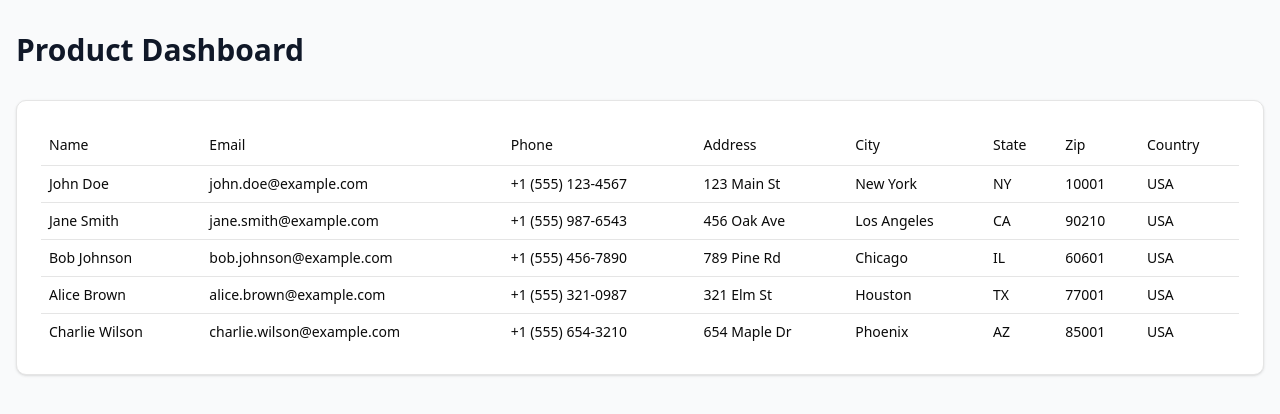
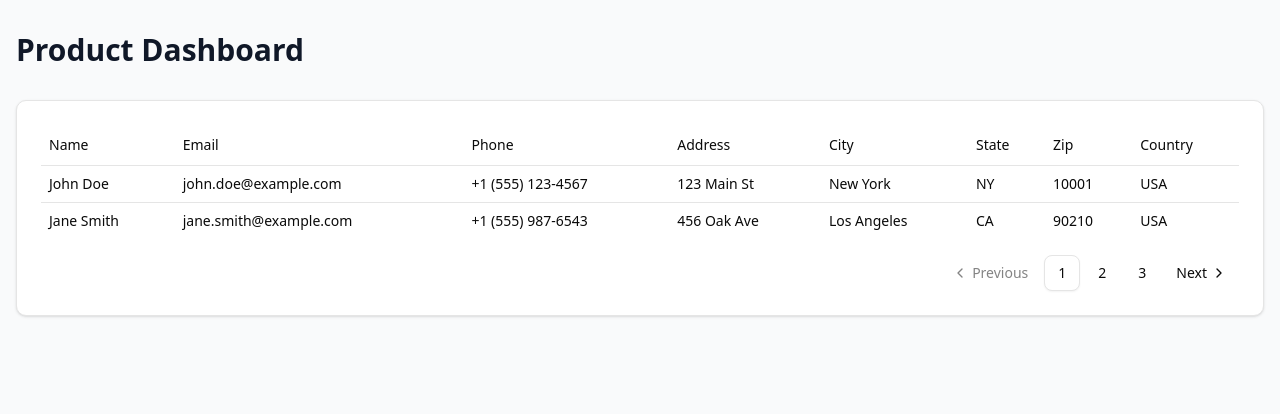
Before and after one commit to andresvial/product-dashboard, a Next.js app: page / in a window 1280 px wide. Shown: the top 414 px of the page. Built offline with nearby package versions, Linux system fonts and the light colour scheme.

Commit message:
feat: Add data table component and a example

```diff
--- a/src/app/page.tsx
+++ b/src/app/page.tsx
@@ -1,6 +1,19 @@
-import { Table, TableHead, TableHeader, TableRow, TableBody, TableCell } from '../packages/ui';
+import { DataTable, Column } from '../packages/ui';
 
-const dummyData = [
+interface User {
+  id: number;
+  name: string;
+  email: string;
+  phone: string;
+  address: string;
+  city: string;
+  state: string;
+  zip: string;
+  country: string;
+  status: string;
+}
+
+const dummyData: User[] = [
   {
     id: 1,
     name: 'John Doe',
@@ -63,6 +76,17 @@ const dummyData = [
   },
 ];
 
+const columns: Column<User>[] = [
+  { key: 'name', header: 'Name' },
+  { key: 'email', header: 'Email' },
+  { key: 'phone', header: 'Phone' },
+  { key: 'address', header: 'Address' },
+  { key: 'city', header: 'City' },
+  { key: 'state', header: 'State' },
+  { key: 'zip', header: 'Zip' },
+  { key: 'country', header: 'Country' },
+];
+
 export default function Home() {
   return (
     <div className="min-h-screen bg-gray-50">
@@ -71,34 +95,12 @@ export default function Home() {
 
         <div className="bg-white rounded-lg shadow-sm border">
           <div className="p-6">
-            <Table>
-              <TableHeader>
-                <TableRow>
-                  <TableHead>Name</TableHead>
-                  <TableHead>Email</TableHead>
-                  <TableHead>Phone</TableHead>
-                  <TableHead>Address</TableHead>
-                  <TableHead>City</TableHead>
-                  <TableHead>State</TableHead>
-                  <TableHead>Zip</TableHead>
-                  <TableHead>Country</TableHead>
-                </TableRow>
-              </TableHeader>
-              <TableBody>
-                {dummyData.map((user) => (
-                  <TableRow key={user.id}>
-                    <TableCell className="font-medium">{user.name}</TableCell>
-                    <TableCell>{user.email}</TableCell>
-                    <TableCell>{user.phone}</TableCell>
-                    <TableCell>{user.address}</TableCell>
-                    <TableCell>{user.city}</TableCell>
-                    <TableCell>{user.state}</TableCell>
-                    <TableCell>{user.zip}</TableCell>
-                    <TableCell>{user.country}</TableCell>
-                  </TableRow>
-                ))}
-              </TableBody>
-            </Table>
+            <DataTable
+              data={dummyData}
+              columns={columns}
+              pageSize={2}
+              emptyMessage="No products found"
+            />
           </div>
         </div>
       </div>
--- /dev/null
+++ b/src/packages/ui/components/data-table.tsx
@@ -0,0 +1,174 @@
+'use client';
+
+import { Table, TableBody, TableCell, TableHead, TableHeader, TableRow } from './table';
+import {
+  Pagination,
+  PaginationContent,
+  PaginationItem,
+  PaginationLink,
+  PaginationNext,
+  PaginationPrevious,
+  PaginationEllipsis,
+} from './pagination';
+import { cn } from '../lib/utils';
+import { useState } from 'react';
+
+export interface Column<T> {
+  key: keyof T;
+  header: string;
+  cell?: (item: T) => React.ReactNode;
+  className?: string;
+}
+
+export interface DataTableProps<T> {
+  data: T[];
+  columns: Column<T>[];
+  pageSize?: number;
+  className?: string;
+  emptyMessage?: string;
+}
+
+export function DataTable<T>({
+  data,
+  columns,
+  pageSize = 10,
+  className,
+  emptyMessage = 'No data available',
+}: DataTableProps<T>) {
+  const [currentPage, setCurrentPage] = useState(1);
+
+  const totalPages = Math.ceil(data.length / pageSize);
+  const startIndex = (currentPage - 1) * pageSize;
+  const endIndex = startIndex + pageSize;
+  const currentData = data.slice(startIndex, endIndex);
+
+  const handlePageChange = (page: number) => {
+    setCurrentPage(page);
+  };
+
+  const renderPaginationItems = () => {
+    const items = [];
+    const MAX_VISIBLE_PAGES = 5;
+
+    if (totalPages <= MAX_VISIBLE_PAGES) {
+      for (let i = 1; i <= totalPages; i++) {
+        items.push(
+          <PaginationItem key={i}>
+            <PaginationLink onClick={() => handlePageChange(i)} isActive={currentPage === i}>
+              {i}
+            </PaginationLink>
+          </PaginationItem>,
+        );
+      }
+    } else {
+      items.push(
+        <PaginationItem key={1}>
+          <PaginationLink onClick={() => handlePageChange(1)} isActive={currentPage === 1}>
+            1
+          </PaginationLink>
+        </PaginationItem>,
+      );
+
+      if (currentPage > 3) {
+        items.push(
+          <PaginationItem key="ellipsis-start">
+            <PaginationEllipsis />
+          </PaginationItem>,
+        );
+      }
+
+      const start = Math.max(2, currentPage - 1);
+      const end = Math.min(totalPages - 1, currentPage + 1);
+
+      for (let i = start; i <= end; i++) {
+        if (i !== 1 && i !== totalPages) {
+          items.push(
+            <PaginationItem key={i}>
+              <PaginationLink onClick={() => handlePageChange(i)} isActive={currentPage === i}>
+                {i}
+              </PaginationLink>
+            </PaginationItem>,
+          );
+        }
+      }
+
+      if (currentPage < totalPages - 2) {
+        items.push(
+          <PaginationItem key="ellipsis-end">
+            <PaginationEllipsis />
+          </PaginationItem>,
+        );
+      }
+
+      if (totalPages > 1) {
+        items.push(
+          <PaginationItem key={totalPages}>
+            <PaginationLink
+              onClick={() => handlePageChange(totalPages)}
+              isActive={currentPage === totalPages}
+            >
+              {totalPages}
+            </PaginationLink>
+          </PaginationItem>,
+        );
+      }
+    }
+
+    return items;
+  };
+
+  if (data.length === 0) {
+    return (
+      <div className={cn('text-center py-8 text-muted-foreground', className)}>{emptyMessage}</div>
+    );
+  }
+
+  return (
+    <div className={cn('space-y-4', className)}>
+      <Table>
+        <TableHeader>
+          <TableRow>
+            {columns.map((column, index) => (
+              <TableHead key={index} className={column.className}>
+                {column.header}
+              </TableHead>
+            ))}
+          </TableRow>
+        </TableHeader>
+        <TableBody>
+          {currentData.map((item, rowIndex) => (
+            <TableRow key={rowIndex}>
+              {columns.map((column, colIndex) => (
+                <TableCell key={colIndex} className={column.className}>
+                  {column.cell ? column.cell(item) : String(item[column.key] ?? '')}
+                </TableCell>
+              ))}
+            </TableRow>
+          ))}
+        </TableBody>
+      </Table>
+
+      {totalPages > 1 && (
+        <Pagination className="justify-end">
+          <PaginationContent>
+            <PaginationItem>
+              <PaginationPrevious
+                onClick={() => handlePageChange(Math.max(1, currentPage - 1))}
+                className={currentPage === 1 ? 'pointer-events-none opacity-50' : 'cursor-pointer'}
+              />
+            </PaginationItem>
+            {renderPaginationItems()}
+            <PaginationItem>
+              <PaginationNext
+                onClick={() => handlePageChange(Math.min(totalPages, currentPage + 1))}
+                className={
+                  currentPage === totalPages ? 'pointer-events-none opacity-50' : 'cursor-pointer'
+                }
+              />
+            </PaginationItem>
+          </PaginationContent>
+        </Pagination>
+      )}
+    </div>
+  );
+}
--- a/src/packages/ui/components/index.ts
+++ b/src/packages/ui/components/index.ts
@@ -1,4 +1,8 @@
 export * from './button';
+
+export * from './data-table';
+
+export * from './pagination';
 
 export * from './skeleton';
 
--- /dev/null
+++ b/src/packages/ui/components/pagination.tsx
@@ -0,0 +1,106 @@
+import * as React from 'react';
+import { ChevronLeftIcon, ChevronRightIcon, MoreHorizontalIcon } from 'lucide-react';
+
+import { cn } from '../lib/utils';
+import { Button, buttonVariants } from './button';
+
+function Pagination({ className, ...props }: React.ComponentProps<'nav'>) {
+  return (
+    <nav
+      role="navigation"
+      aria-label="pagination"
+      data-slot="pagination"
+      className={cn('mx-auto flex w-full justify-center', className)}
+      {...props}
+    />
+  );
+}
+
+function PaginationContent({ className, ...props }: React.ComponentProps<'ul'>) {
+  return (
+    <ul
+      data-slot="pagination-content"
+      className={cn('flex flex-row items-center gap-1', className)}
+      {...props}
+    />
+  );
+}
+
+function PaginationItem({ ...props }: React.ComponentProps<'li'>) {
+  return <li data-slot="pagination-item" {...props} />;
+}
+
+type PaginationLinkProps = {
+  isActive?: boolean;
+} & Pick<React.ComponentProps<typeof Button>, 'size'> &
+  React.ComponentProps<'a'>;
+
+function PaginationLink({ className, isActive, size = 'icon', ...props }: PaginationLinkProps) {
+  return (
+    <a
+      aria-current={isActive ? 'page' : undefined}
+      data-slot="pagination-link"
+      data-active={isActive}
+      className={cn(
+        buttonVariants({
+          variant: isActive ? 'outline' : 'ghost',
+          size,
+        }),
+        className,
+      )}
+      {...props}
+    />
+  );
+}
+
+function PaginationPrevious({ className, ...props }: React.ComponentProps<typeof PaginationLink>) {
+  return (
+    <PaginationLink
+      aria-label="Go to previous page"
+      size="default"
+      className={cn('gap-1 px-2.5 sm:pl-2.5', className)}
+      {...props}
+    >
+      <ChevronLeftIcon />
+      <span className="hidden sm:block">Previous</span>
+    </PaginationLink>
+  );
+}
+
+function PaginationNext({ className, ...props }: React.ComponentProps<typeof PaginationLink>) {
+  return (
+    <PaginationLink
+      aria-label="Go to next page"
+      size="default"
+      className={cn('gap-1 px-2.5 sm:pr-2.5', className)}
+      {...props}
+    >
+      <span className="hidden sm:block">Next</span>
+      <ChevronRightIcon />
+    </PaginationLink>
+  );
+}
+
+function PaginationEllipsis({ className, ...props }: React.ComponentProps<'span'>) {
+  return (
+    <span
+      aria-hidden
+      data-slot="pagination-ellipsis"
+      className={cn('flex size-9 items-center justify-center', className)}
+      {...props}
+    >
+      <MoreHorizontalIcon className="size-4" />
+      <span className="sr-only">More pages</span>
+    </span>
+  );
+}
+
+export {
+  Pagination,
+  PaginationContent,
+  PaginationLink,
+  PaginationItem,
+  PaginationPrevious,
+  PaginationNext,
+  PaginationEllipsis,
+};
```
